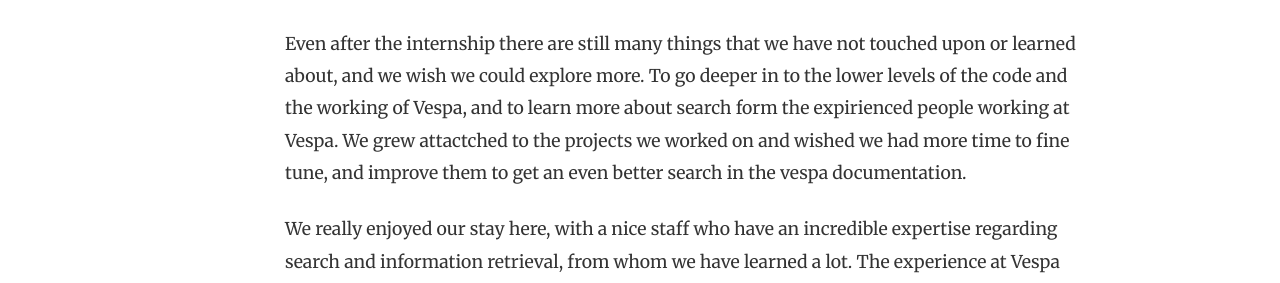
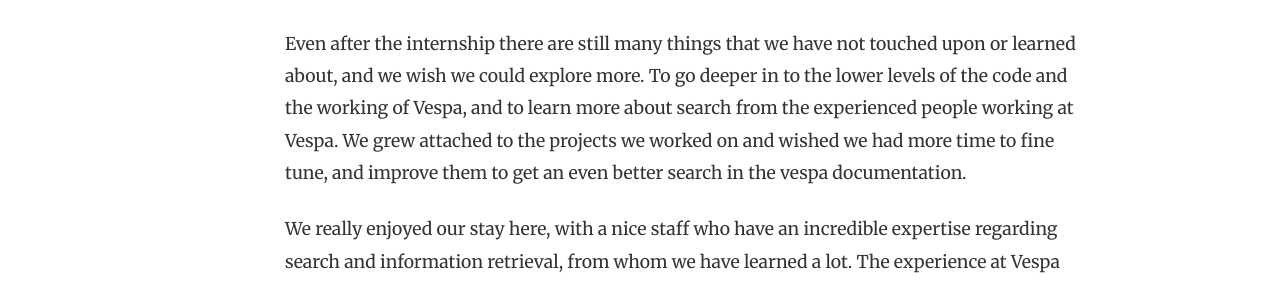
Before and after one commit to vespa-engine/blog, a Jekyll site: the page built from _posts/2021-08-20-summer-interns.md, in a window 1280 px wide and 900 px high, scrolled down 5957 px. Shown: the part 278-561 px from the top of the window. Built offline with Jekyll 4.4.1, drawn with Linux system fonts in a browser that asks for light colours; nearby versions of some CDN libraries; comment, search, counter and statistics services are not loaded.

Commit message:
Update _posts/2021-08-20-summer-interns.md
Co-authored-by: Kristian Aune <kkraune@users.noreply.github.com>

```diff
--- a/_posts/2021-08-20-summer-interns.md
+++ b/_posts/2021-08-20-summer-interns.md
@@ -219,7 +219,7 @@
 Even after the internship there are still many things that we have not touched
 upon or learned about, and we wish we could explore more. To go deeper in
 to the lower levels of the code and the working of Vespa, and to learn more about
-search form the expirienced people working at Vespa. We grew attactched to the
+search from the experienced people working at Vespa. We grew attached to the
 projects we worked on and wished we had more time to fine tune, and improve
 them to get an even better search in the vespa documentation.
 
```
